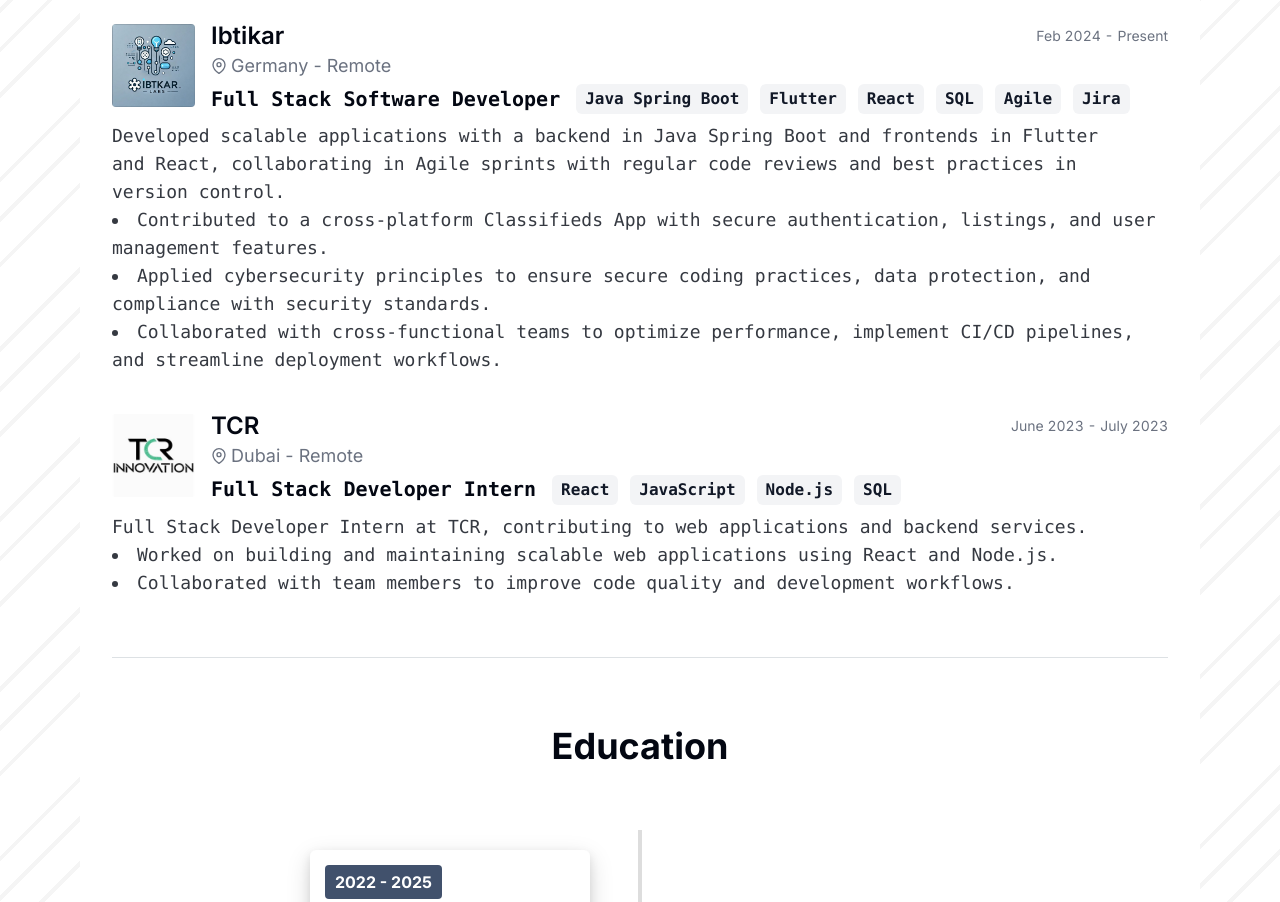
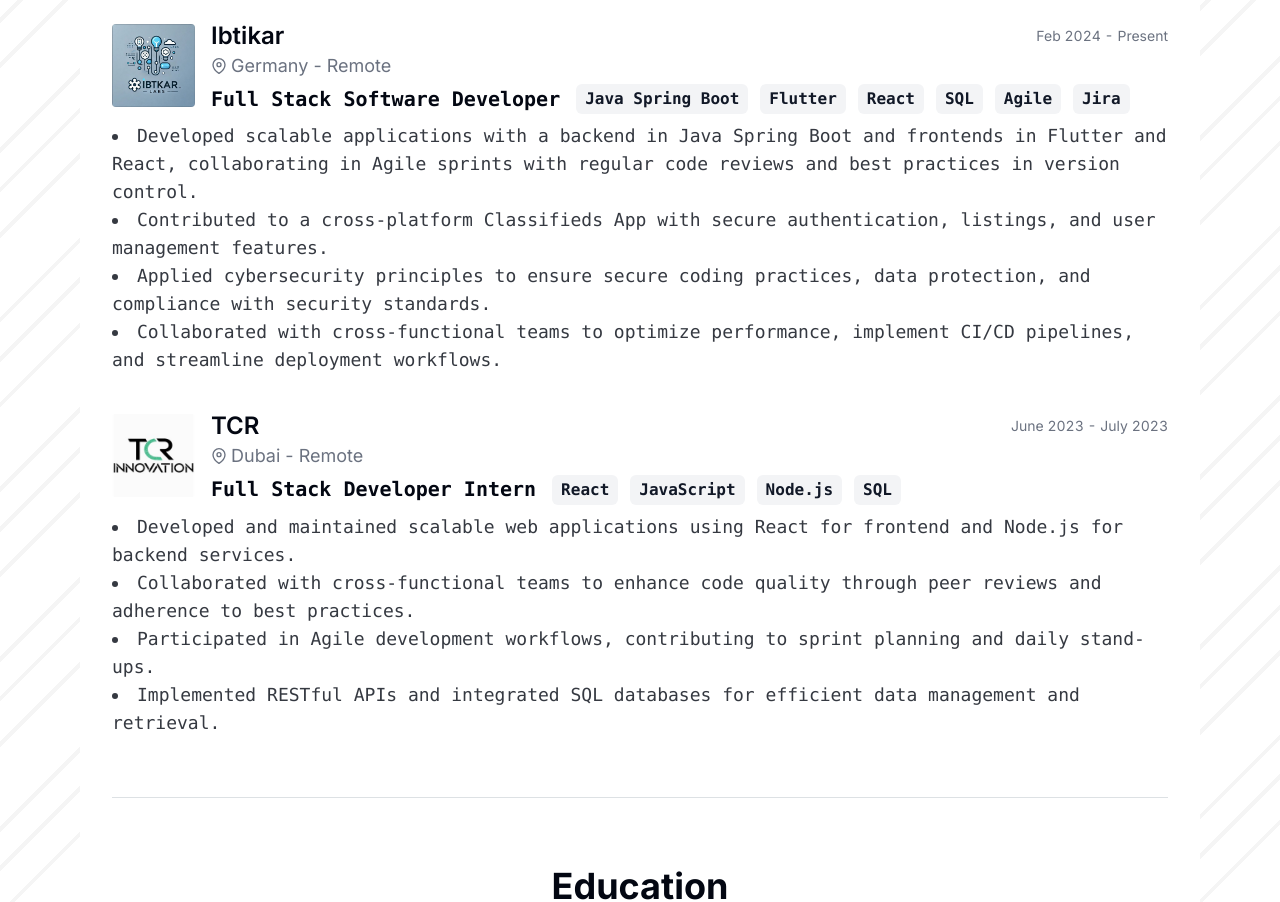
Before and after one commit to Osaid03/CV, a Next.js app: page / in a window 1280 px wide. Shown: the part 1340-2242 px from the top of the page. Built offline with nearby package versions, Linux system fonts and the light colour scheme.

Commit message:
Refactor resume descriptions for clarity and detail enhancement

```diff
--- a/src/data/resume-data.tsx
+++ b/src/data/resume-data.tsx
@@ -54,8 +54,8 @@ export const RESUME_DATA = {
   end: "Present",
   description: (
     <>
-      Developed scalable web and chatbot applications using Python (FastAPI) as the main microservice framework, deployed on AWS with MongoDB for data management and OpenSearch for intelligent query retrieval.
       <ul className="list-inside list-disc">
+        <li>Developed scalable web and chatbot applications using Python (FastAPI) as the main microservice framework, deployed on AWS with MongoDB for data management and OpenSearch for intelligent query retrieval.</li>
         <li>Built and deployed a WhatsApp-based chatbot using FastAPI as a microservice integrated with a CRM backend developed with React and Node.js.</li>
         <li>Implemented a knowledge bank powered by OpenSearch RAG and FAQ-based retrieval to enhance accuracy and contextual understanding in chatbot responses.</li>
         <li>Deployed services on AWS using API Gateway routing, Lambda functions, and secure authentication for reliable cloud performance.</li>
@@ -77,8 +77,8 @@ export const RESUME_DATA = {
   end: "Present",
   description: (
     <>
-      Developed scalable applications with a backend in Java Spring Boot and frontends in Flutter and React, collaborating in Agile sprints with regular code reviews and best practices in version control.
       <ul className="list-inside list-disc">
+        <li>Developed scalable applications with a backend in Java Spring Boot and frontends in Flutter and React, collaborating in Agile sprints with regular code reviews and best practices in version control.</li>
         <li>Contributed to a cross-platform Classifieds App with secure authentication, listings, and user management features.</li>
         <li>Applied cybersecurity principles to ensure secure coding practices, data protection, and compliance with security standards.</li>
         <li>Collaborated with cross-functional teams to optimize performance, implement CI/CD pipelines, and streamline deployment workflows.</li>
@@ -99,10 +99,11 @@ export const RESUME_DATA = {
       end: "July 2023",
       description: (
         <>
-          Full Stack Developer Intern at TCR, contributing to web applications and backend services.
           <ul className="list-inside list-disc">
-            <li>Worked on building and maintaining scalable web applications using React and Node.js.</li>
-            <li>Collaborated with team members to improve code quality and development workflows.</li>
+            <li>Developed and maintained scalable web applications using React for frontend and Node.js for backend services.</li>
+            <li>Collaborated with cross-functional teams to enhance code quality through peer reviews and adherence to best practices.</li>
+            <li>Participated in Agile development workflows, contributing to sprint planning and daily stand-ups.</li>
+            <li>Implemented RESTful APIs and integrated SQL databases for efficient data management and retrieval.</li>
           </ul>
         </>
       ),
```
